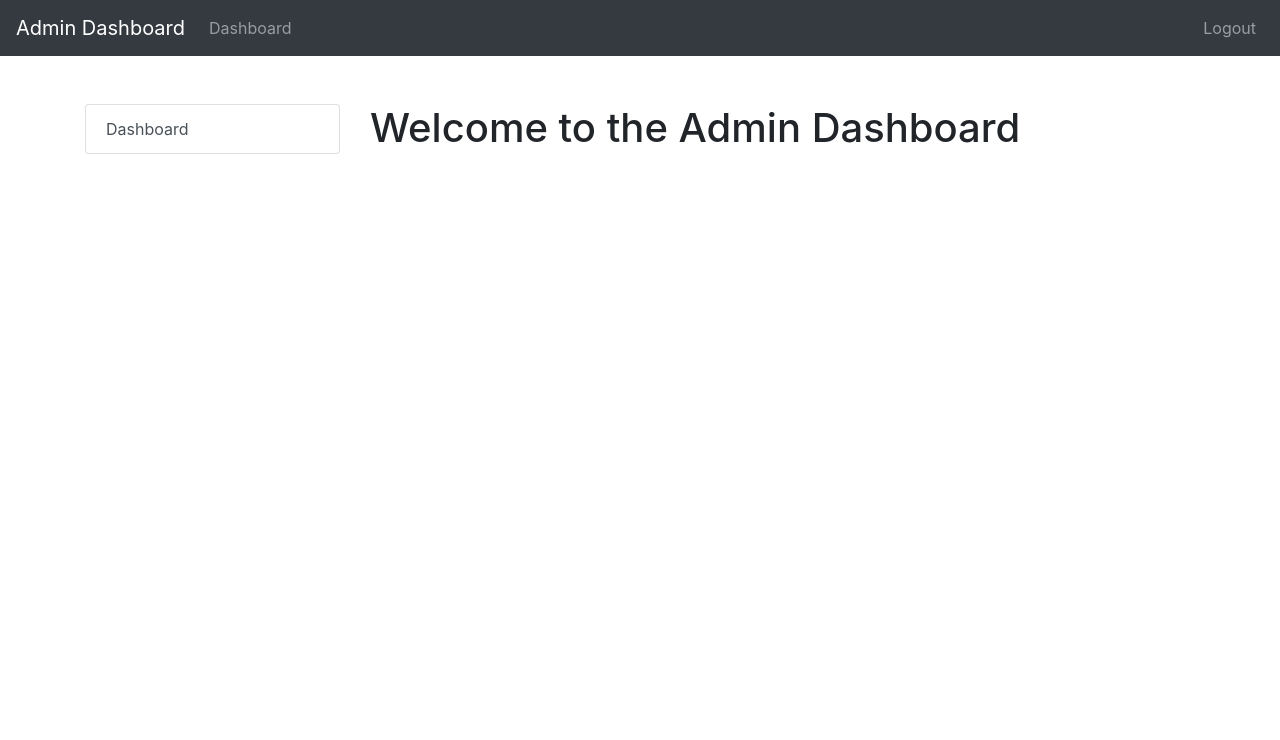
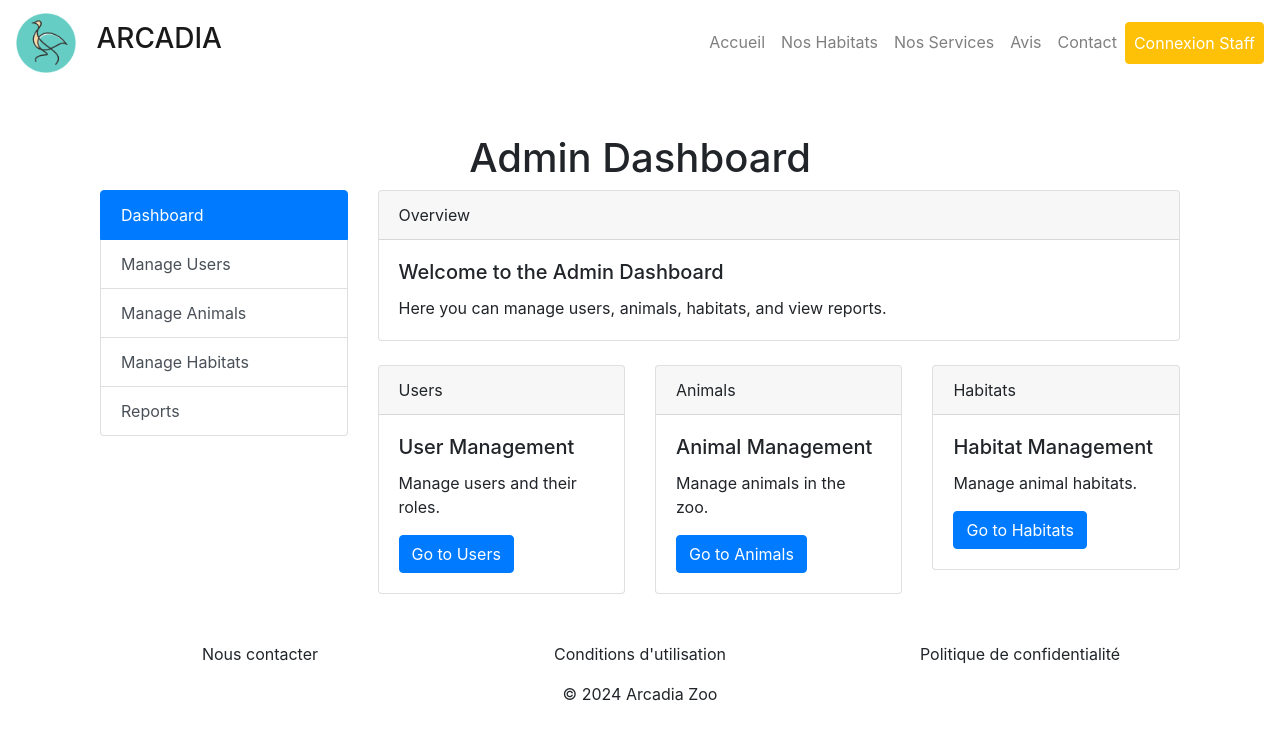
Before and after one commit to BrahimZiyani/Arcadia, a Symfony app: template templates/admin/dashboard.html.twig in a window 1280 px wide. Shown: the top 740 px of the page. Run offline with Twig, Linux system fonts and the light colour scheme; the template is opened without the code that fills it, so the values that code supplies are empty; some libraries are stand-ins or nearby versions.

Commit message:
Dashboard, index et new

```diff
--- a/templates/admin/dashboard.html.twig
+++ b/templates/admin/dashboard.html.twig
@@ -1,40 +1,73 @@
-<!DOCTYPE html>
-<html>
-<head>
-    <meta charset="UTF-8">
-    <title>Admin Dashboard</title>
-    <link href="https://stackpath.bootstrapcdn.com/bootstrap/4.5.2/css/bootstrap.min.css" rel="stylesheet">
-</head>
-<body>
-    <nav class="navbar navbar-expand-lg navbar-dark bg-dark">
-        <a class="navbar-brand" href="#">Admin Dashboard</a>
-        <div class="collapse navbar-collapse">
-            <ul class="navbar-nav mr-auto">
-                <li class="nav-item">
-                    <a class="nav-link" href="{{ path('admin_dashboard') }}">Dashboard</a>
-                </li>
-                <!-- Ajoutez d'autres liens ici -->
-            </ul>
-            <ul class="navbar-nav ml-auto">
-                <li class="nav-item">
-                    <a class="nav-link" href="{{ path('app_logout') }}">Logout</a>
-                </li>
-            </ul>
+{% extends 'base.html.twig' %}
+
+{% block title %}Admin Dashboard{% endblock %}
+
+{% block body %}
+<div class="container mt-5">
+    <h1 class="text-center">Admin Dashboard</h1>
+    <div class="row">
+        <div class="col-md-3">
+            <div class="list-group">
+                <a href="#" class="list-group-item list-group-item-action active">
+                    Dashboard
+                </a>
+                <a href="#" class="list-group-item list-group-item-action">Manage Users</a>
+                <a href="#" class="list-group-item list-group-item-action">Manage Animals</a>
+                <a href="#" class="list-group-item list-group-item-action">Manage Habitats</a>
+                <a href="#" class="list-group-item list-group-item-action">Reports</a>
+            </div>
         </div>
-    </nav>
-    <div class="container mt-5">
-        <div class="row">
-            <div class="col-md-3">
-                <div class="list-group">
-                    <a href="{{ path('admin_dashboard') }}" class="list-group-item list-group-item-action">Dashboard</a>
-                    <!-- Ajoutez d'autres liens de navigation ici -->
+        <div class="col-md-9">
+            <div class="card">
+                <div class="card-header">
+                    Overview
+                </div>
+                <div class="card-body">
+                    <h5 class="card-title">Welcome to the Admin Dashboard</h5>
+                    <p class="card-text">Here you can manage users, animals, habitats, and view reports.</p>
                 </div>
             </div>
-            <div class="col-md-9">
-                <h1>Welcome to the Admin Dashboard</h1>
-                <!-- Ajoutez d'autres contenus ici -->
+            <div class="mt-4">
+                <div class="row">
+                    <div class="col-md-4">
+                        <div class="card">
+                            <div class="card-header">
+                                Users
+                            </div>
+                            <div class="card-body">
+                                <h5 class="card-title">User Management</h5>
+                                <p class="card-text">Manage users and their roles.</p>
+                                <a href="#" class="btn btn-primary">Go to Users</a>
+                            </div>
+                        </div>
+                    </div>
+                    <div class="col-md-4">
+                        <div class="card">
+                            <div class="card-header">
+                                Animals
+                            </div>
+                            <div class="card-body">
+                                <h5 class="card-title">Animal Management</h5>
+                                <p class="card-text">Manage animals in the zoo.</p>
+                                <a href="#" class="btn btn-primary">Go to Animals</a>
+                            </div>
+                        </div>
+                    </div>
+                    <div class="col-md-4">
+                        <div class="card">
+                            <div class="card-header">
+                                Habitats
+                            </div>
+                            <div class="card-body">
+                                <h5 class="card-title">Habitat Management</h5>
+                                <p class="card-text">Manage animal habitats.</p>
+                                <a href="#" class="btn btn-primary">Go to Habitats</a>
+                            </div>
+                        </div>
+                    </div>
+                </div>
             </div>
         </div>
     </div>
-</body>
-</html>
+</div>
+{% endblock %}
```
Also changed, not shown: src/Controller/PageController.php (+60 -2 lines), templates/admin/users/index.html.twig (added, +34 -0 lines), templates/admin/users/new.html.twig (added).
